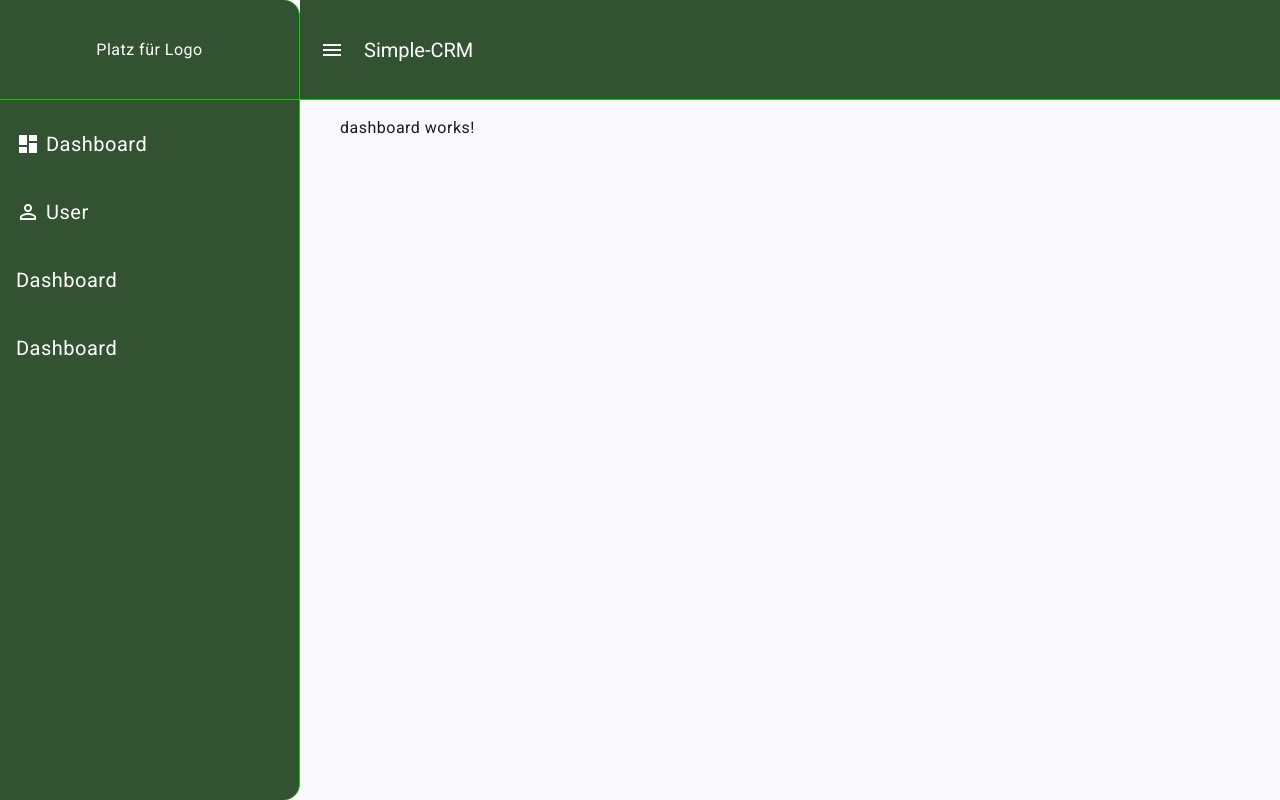
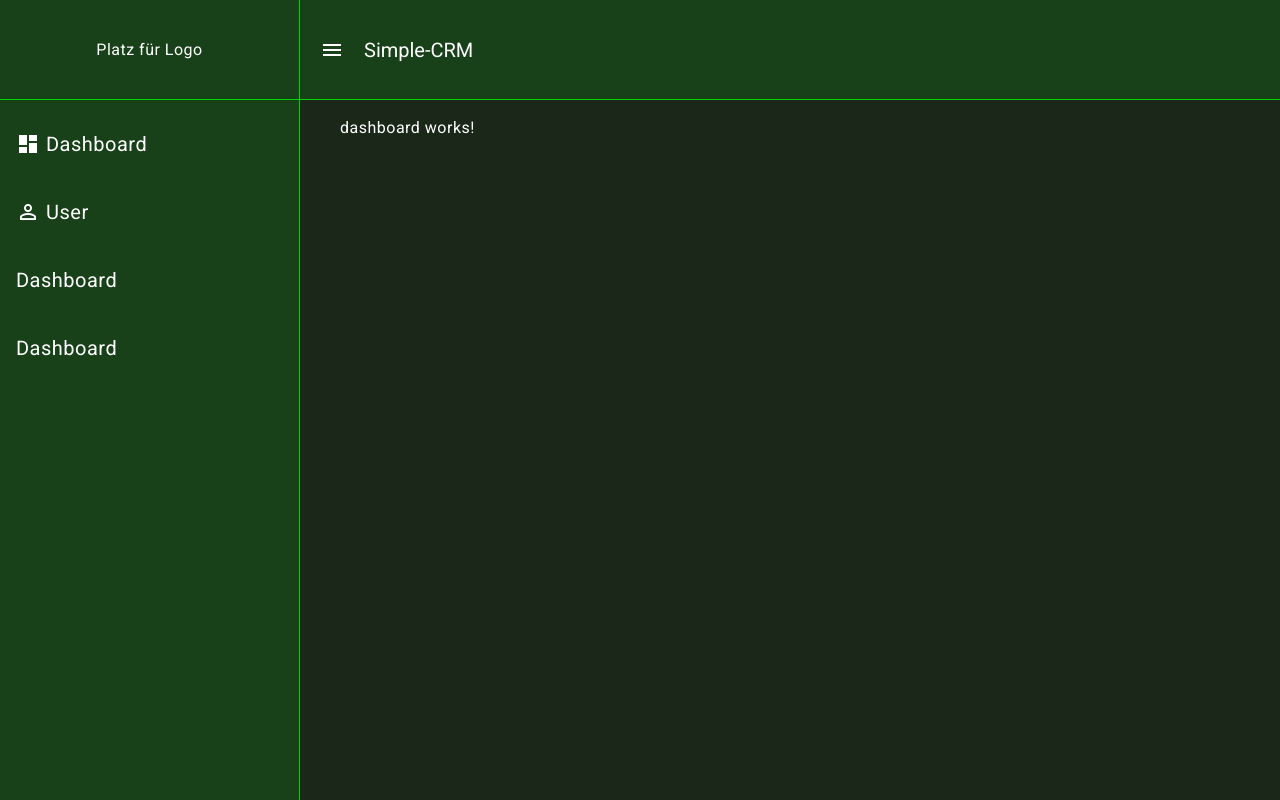
Before and after one commit to Ufuk95/simple-com, an Angular app: page / in a window 1280 px wide. Built offline with nearby package versions, Linux system fonts and the light colour scheme.

Commit message:
first problem fixed

```diff
--- a/src/app/app.component.scss
+++ b/src/app/app.component.scss
@@ -1,6 +1,6 @@
 .mat-toolbar-row,
 .mat-toolbar-single-row {
-    background-color: rgb(1 40 1 / 80%);
+    background-color: rgb(1 45 1 / 90%);
     height: 100px;
     display: flex;
     align-items: center;
@@ -14,13 +14,15 @@
 
 .mat-drawer {
     border-right: 1px solid #00d400;
+    border-bottom-right-radius: 0;
+    border-top-right-radius: 0;
 }
 .matToolbar {
     font-size: 20px;
 }
 
 .example-sidenav {
-    background-color: rgb(1 40 1 / 80%);
+    background-color: rgb(1 45 1 / 90%);
     width: 300px;
     box-sizing: border-box;
 }
@@ -87,4 +89,9 @@ ul {
 .router-container {
     padding-top: 16px;
     padding-left: 40px;
+    background-color: rgba(3, 17, 0, 0.9);
+    height: calc(100vh - 100px);
+    width: 100%;
+    box-sizing: border-box;
+    color: white;
 }
--- a/src/app/user/user.component.scss
+++ b/src/app/user/user.component.scss
@@ -21,4 +21,6 @@
     bottom: 36px;
     right: 36px;
     border-radius: 30px;
+    width: 50px;
+    height: 50px;
 }
--- a/src/styles.scss
+++ b/src/styles.scss
@@ -3,7 +3,7 @@
 html,
 body {
     height: 100%;
-    background-color: rgba(3, 17, 0, 0.861);
+    background-color: rgba(3, 17, 0, 0.8);
     color: white;
 }
 
```
